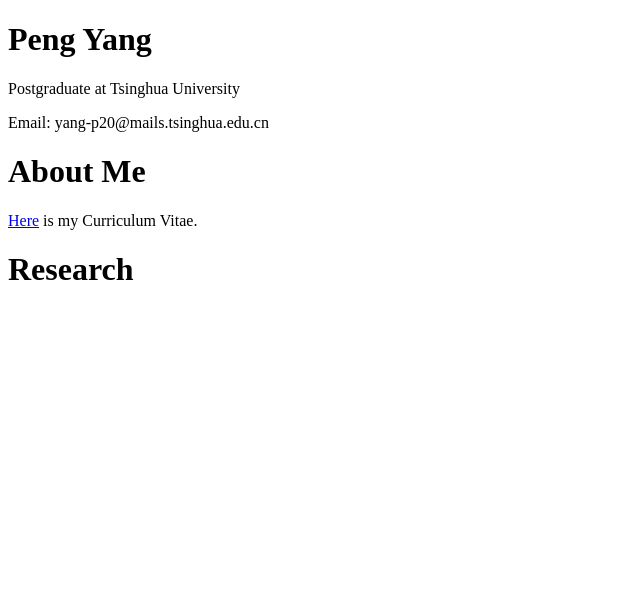
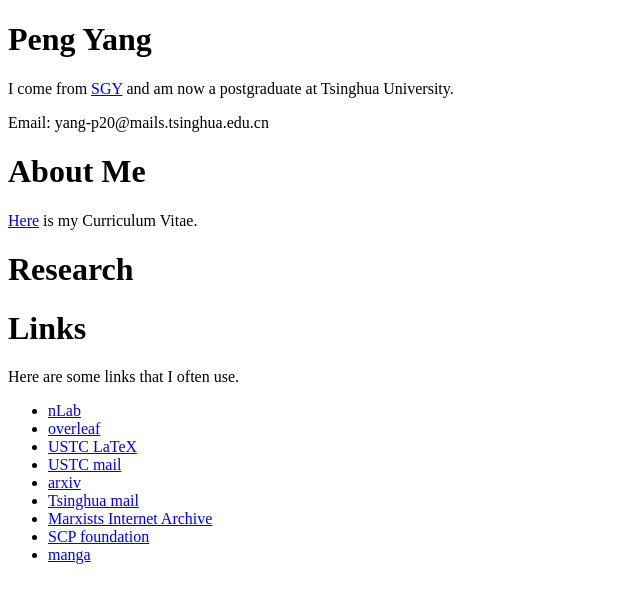
Before and after one commit to Yangp20/-Yangp20.github.io, a plain HTML site: page index.html in a window 1280 px wide. Shown: the whole page, without its empty margins (0-640 px from the left). Drawn offline with Linux system fonts and the light colour scheme.

Commit message:
Update index.html

```diff
--- a/index.html
+++ b/index.html
@@ -11,7 +11,7 @@
     Peng Yang
   </h1>
   <p>
-    Postgraduate at Tsinghua University
+    I come from <a href="/https://sgy.ustc.edu.cn/">SGY</a> and am now a postgraduate at Tsinghua University.
   </p>
   <p>
     Email: yang-p20@mails.tsinghua.edu.cn
@@ -25,5 +25,40 @@
   <h1>
     Research
   </h1>
+  <h1>
+   Links
+  </h1>
+  <p>
+   Here are some links that I often use.
+   <ul>
+    <li>
+     <a href="/https://ncatlab.org/nlab/show/HomePage">nLab</a>
+    </li>
+    <li>
+     <a href="/https://www.overleaf.com/project">overleaf</a>
+    </li>
+    <li>
+     <a href="/https://latex.ustc.edu.cn/project">USTC LaTeX</a>
+    </li>
+    <li>
+     <a href="/http://mail.ustc.edu.cn/">USTC mail</a>
+    </li>
+    <li>
+     <a href="/https://arxiv.org/">arxiv</a>
+    </li>
+    <li>
+     <a href="/https://mails.tsinghua.edu.cn/">Tsinghua mail</a>
+    </li>
+    <li>
+     <a href="/https://www.marxists.org/chinese/index.html">Marxists Internet Archive</a>
+    </li>
+    <li>
+     <a href="/http://scp-wiki-cn.wikidot.com/">SCP foundation</a>
+    </li>
+    <li>
+     <a href="/https://ongeki.sega.jp/manga/">manga</a>
+    </li>
+   </ul>
+  </p>
  </body>
 </html>
```
